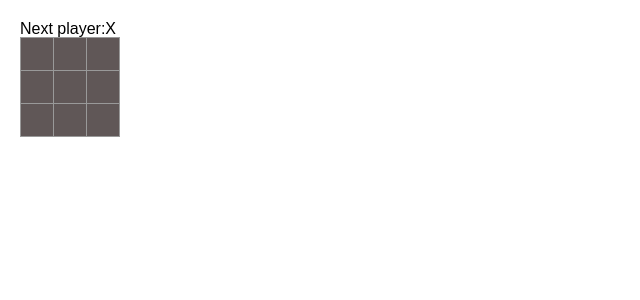
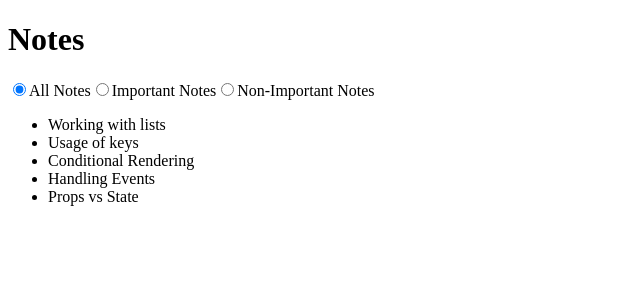
Before and after one commit to crhbala/react-b48, a React (Vite) app: page / in a window 1280 px wide. Shown: the top 300 px of the page, without its empty margins (0-640 px from the left). Built offline with nearby package versions, Linux system fonts and the light colour scheme.

Commit message:
CRUD Creat and Read example

```diff
--- a/src/App.css
+++ /dev/null
@@ -1,24 +0,0 @@
-body{
-    font-family: sans-serif;
-    margin: 20px;
-    padding: 0;
-}
-
-.square{
-    background: rgb(96, 87, 87);
-    border: 1px solid #999;
-    text-align: center;
-    line-height: 34px;
-    height: 34px;
-    width: 34px;
-    margin-right: -1px;
-    margin-top: -1px;
-    padding: 0;
-    float: left;
-}
-
-.row::after{
-    clear: both;
-    content: '';
-    display: table;
-}
--- a/src/App.jsx
+++ b/src/App.jsx
@@ -1,85 +1,72 @@
-import React from 'react';
-import '../src/App.css';
-import { useState } from 'react';
+import React, { useState } from 'react';
 
-function Button({value,onClick}) {
-  return (
-     <button className='square' onClick={onClick}>{value}</button>
-   )
-}
+function App(props) {
+    //define state
+    const [notes, setNotes] = useState(props.notes);
+    const [showStatus, setShowStatus] = useState('all');
 
-function App() {
-
-  const [squares, setSquares] = useState(Array(9).fill(null));
-  const [xIsNext, setXIsNext] = useState(true);
-
-  function handleClike(i) {
-
-    if (squares[i] || caculateWinner(squares)) {
-      return;
+    const handleStatusChange = (event) => {
+        // console.log(event.target.value);
+        setShowStatus(event.target.value);
     }
 
-    const nextSquares = squares.slice();
-    if (xIsNext) {
-      nextSquares[i] = 'X';
-    } else {
-      nextSquares[i] = 'O';
+    let filterNotes = (notes, showStatus) => {
+        switch (showStatus) {
+            case 'all':
+                return notes;
+            case 'imp':
+                return notes.filter(note => note.important === true);
+            case 'nonimp':
+                return notes.filter(note => note.important === false);
+        }
     }
-    setSquares(nextSquares);
-    setXIsNext(!xIsNext);
+    let notesFilter = filterNotes(notes, showStatus);
 
-  }
-
-  function caculateWinner(squares) {
-    const lines = [
-      [0, 1, 2],
-      [3, 4, 5],
-      [6, 7, 8],
-      [0, 3, 6],
-      [1, 4, 7],
-      [2, 5, 8],
-      [0, 4, 8],
-      [2, 4, 6],
-    ];
-    for (let i = 0; i < lines.length; i++) {
-      const [a, b, c] = lines[i];
-      if (squares[a] && squares[a] == squares[b] && squares[a] == squares[c]) {
-        return squares[a];
-      }
-
-    }
-
-    return null;
-  }
-
-  let winner = caculateWinner(squares);
-  let status;
-  if (winner) {
-    status = "Winner:" + winner;
-  } else {
-    status = 'Next player:' + (xIsNext ? 'X' : 'O');
-  }
 
   return (
-    <div>
       <div>
-        {status}
-      </div>
-      <div className='row'>
-        <Button value={squares[0]} onClick={()=>handleClike(0)} />
-        <Button value={squares[1]} onClick={()=>handleClike(1)} />
-        <Button value={squares[2]} onClick={()=>handleClike(2)} />
-      </div>
-      <div className='row'>
-        <Button value={squares[3]} onClick={()=>handleClike(3)} />
-        <Button value={squares[4]} onClick={()=>handleClike(4)} />
-        <Button value={squares[5]} onClick={()=>handleClike(5)} />
-      </div>
-      <div className='row'>
-        <Button value={squares[6]} onClick={()=>handleClike(6)} />
-        <Button value={squares[7]} onClick={()=>handleClike(7)} />
-        <Button value={squares[8]} onClick={()=>handleClike(8)} />
-      </div>
+          <h1>Notes</h1>
+
+          <label>
+              <input
+                  type="radio"
+                  name='filter'
+                  onChange={handleStatusChange}
+                  value='all'
+                  checked={showStatus==='all'}
+              />
+              All Notes
+          </label>
+
+          <label>
+              <input
+                  type="radio"
+                  name='filter'
+                  onChange={handleStatusChange}
+                  value='imp'
+                  checked={showStatus==='imp'}
+              />
+              Important Notes
+          </label>
+
+          <label>
+              <input
+                  type="radio"
+                  name='filter'
+                  onChange={handleStatusChange}
+                  value='nonimp'
+                  checked={showStatus==='nonimp'}
+              />
+              Non-Important Notes
+          </label>
+
+          <ul>
+              {
+                  notesFilter.map(note =>
+                      <li key={note.id}>{note.content}</li>
+                  )
+              }
+          </ul>
     </div>
   )
 }
--- a/src/main.jsx
+++ b/src/main.jsx
@@ -32,4 +32,4 @@
     }
 ]
 
-ReactDOM.createRoot(document.getElementById('root')).render(<App />);
+ReactDOM.createRoot(document.getElementById('root')).render(<App notes = {notes} />);
```
